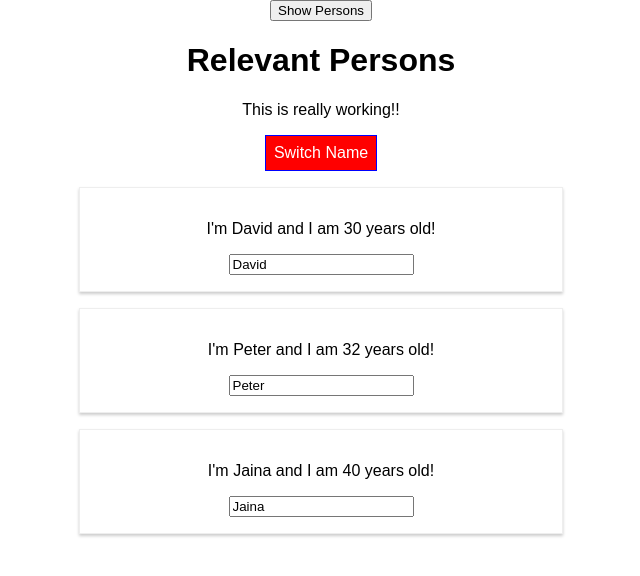
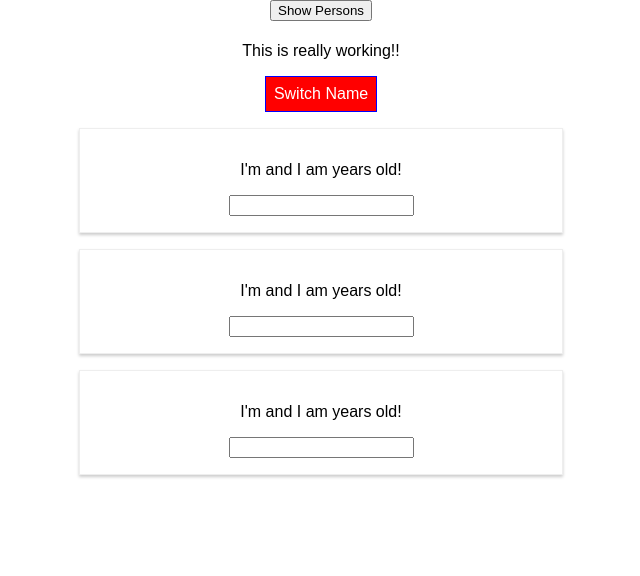
Before and after one commit to victorloo/playground-react, a React app: page / in a window 1280 px wide. Both pictures are taken after a click on the button "Show Persons". Shown: the top 576 px of the page, without its empty margins (319-959 px from the left). Built offline with nearby package versions, Linux system fonts and the light colour scheme.

Commit message:
A Different Approach to HOCs

```diff
--- a/src/components/Persons/Person/Person.js
+++ b/src/components/Persons/Person/Person.js
@@ -1,7 +1,7 @@
 import React, { Component } from 'react';
 
 import classes from './Person.css';
-import WithClass from '../../../hoc/WithClass';
+import withClass2 from '../../../hoc/withClass2nd';
 
 class Person extends Component {
   constructor( props ) {
@@ -24,13 +24,13 @@ class Person extends Component {
   render () {
     console.log('[Person.js] Inside render()');
     return (
-      <WithClass classes={classes.Person} >
+      <React.Fragment>
         <p onClick={this.props.click} >I'm {this.props.name} and I am {this.props.age} years old!</p>
         <p>{this.props.children}</p>
         <input type="text" onChange={this.props.changed} value={this.props.name} />
-      </WithClass>
+      </React.Fragment>
     )
   }
 }
 
-export default Person;
+export default withClass2(Person, classes.Person);
--- a/src/containers/App.js
+++ b/src/containers/App.js
@@ -3,7 +3,7 @@ import React, { PureComponent } from 'react';
 import classes from './App.css';
 import Persons from '../components/Persons/Persons';
 import Cockpit from '../components/Cockpit/Cockpit';
-import WithClass from '../hoc/WithClass';
+import withClass2 from '../hoc/withClass2nd';
 
 class App extends PureComponent {
   constructor(props) {
@@ -98,7 +98,7 @@ class App extends PureComponent {
     }
 
     return (
-      <WithClass classes={classes.App} >
+      <React.Fragment>
         <button onClick={() => {this.setState({showPersons: true})}} >Show Persons</button>
         <Cockpit
           appTitle={this.props.title}
@@ -106,9 +106,9 @@ class App extends PureComponent {
           persons={this.state.persons}
           clicked={this.togglePersonsHandler} />
         {persons}
-      </WithClass>
+      </React.Fragment>
     );
   }
 }
 
-export default App;
+export default withClass2(App, classes.App);
--- /dev/null
+++ b/src/hoc/withClass2nd.js
@@ -0,0 +1,11 @@
+import React from 'react';
+
+const withClass2 = (WrappedComponent, className) => {
+  return (props) => (
+    <div className={className}>
+      <WrappedComponent/>
+    </div>
+  )
+}
+
+export default withClass2;
```
